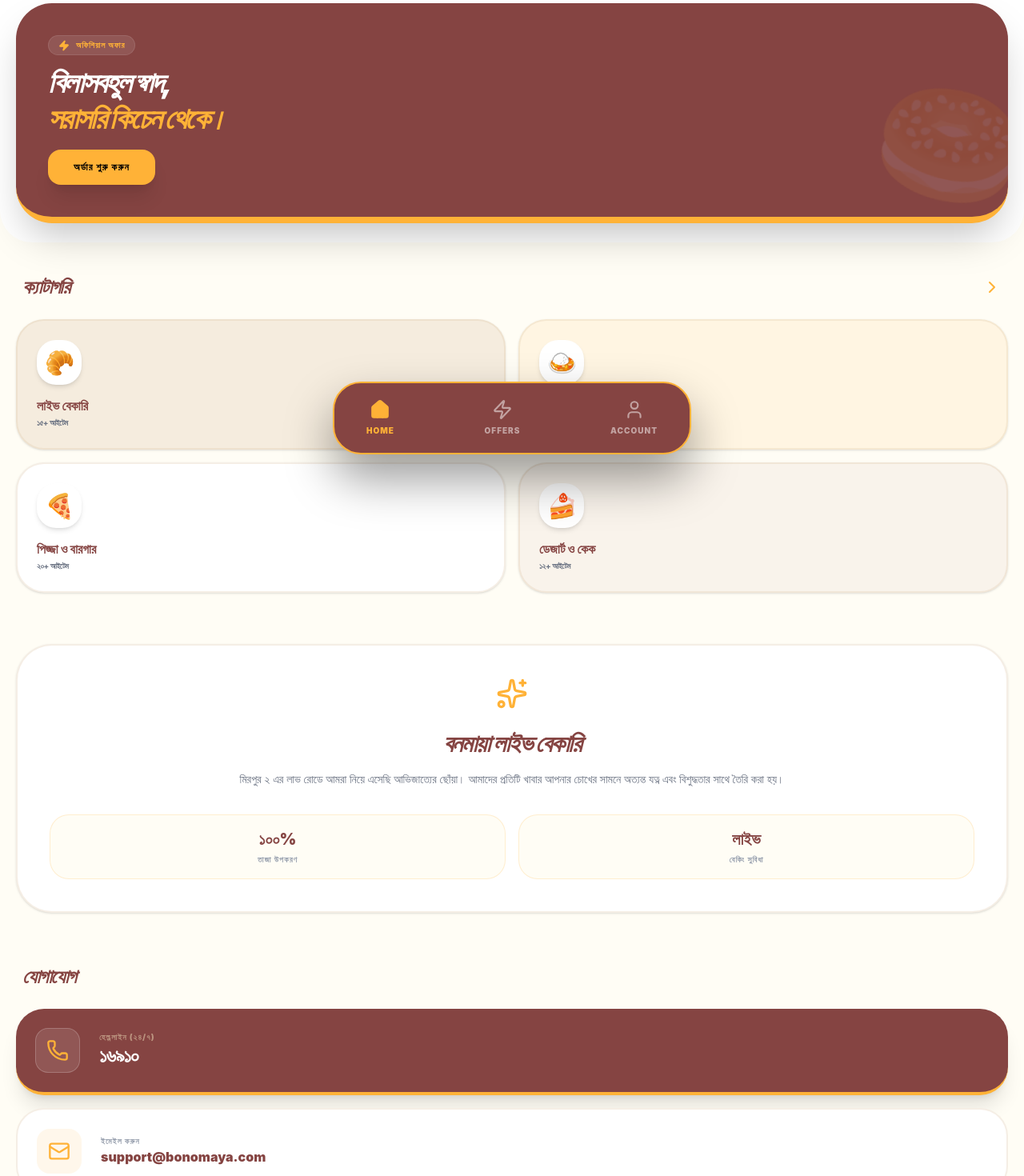
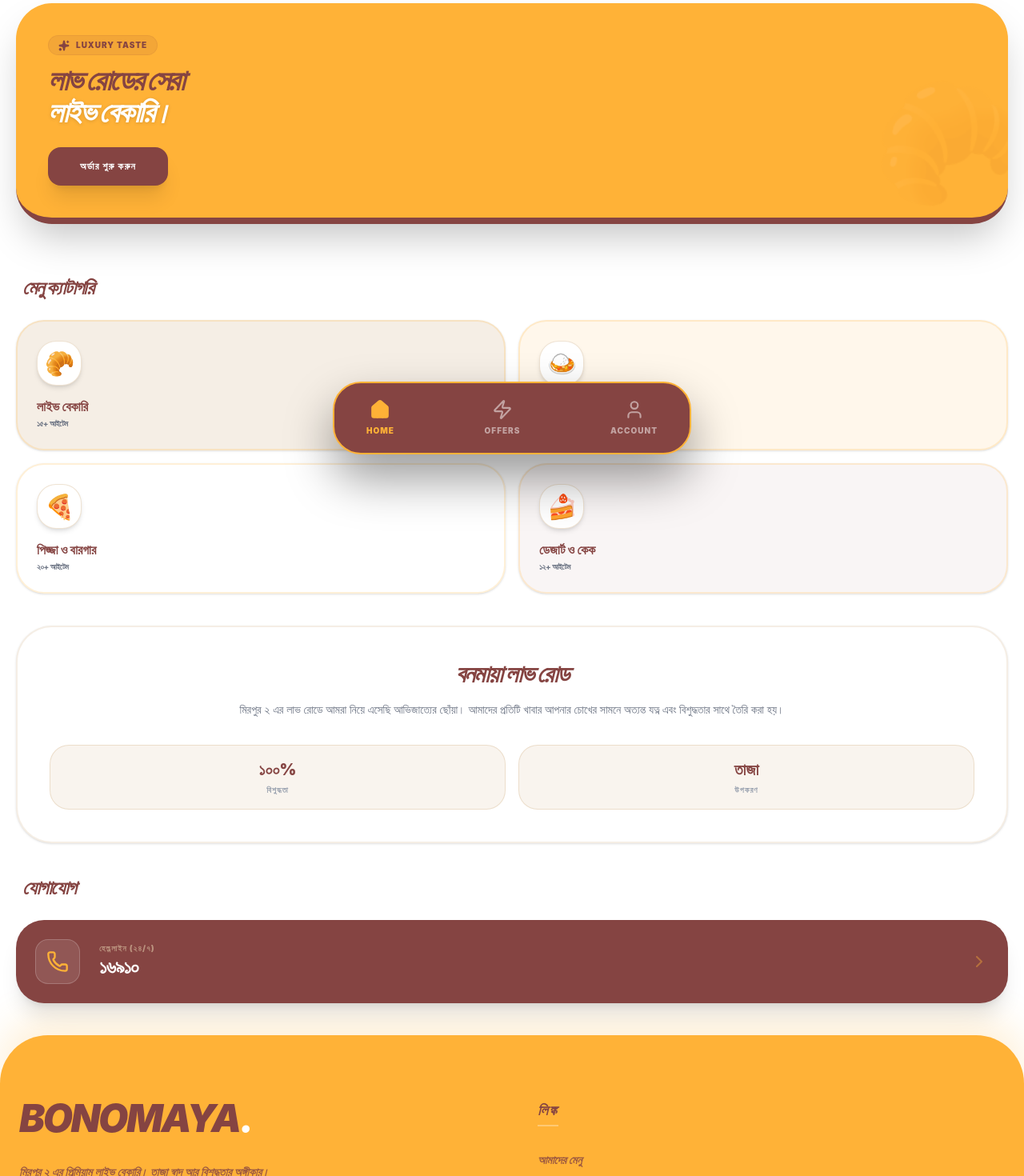
Before and after one commit to masumbillah-swe/bonomaya-official, a Next.js app: page / in a window 1280 px wide. Shown: the part 200-1670 px from the top of the page at 80% size. Built offline with nearby package versions, Linux system fonts and the light colour scheme.

Commit message:
added account login system

```diff
--- a/app/page.tsx
+++ b/app/page.tsx
@@ -2,15 +2,14 @@
 
 import { useState } from "react";
 import {
-  ShoppingBag, Home, Search, Heart, User, MapPin, Clock,
+  ShoppingBag, Home, Search, User, MapPin,
   Star, ArrowRight, Phone, Zap, ChevronRight, Facebook,
-  Instagram, Twitter, Mail, MessageCircle, Sparkles, X,
-  Bike, CheckCircle2
+  Instagram, Twitter, Mail, Sparkles, X
 } from "lucide-react";
 
-export default function BonomayaCompleteApp() {
+export default function BonomayaOfficialYellowApp() {
   const [isLoginOpen, setIsLoginOpen] = useState(false);
-  const [authMode, setAuthMode] = useState("login"); // 'login' অথবা 'signup'
+  const [authMode, setAuthMode] = useState("login");
 
   const categories = [
     { name: "লাইভ বেকারি", icon: "🥐", count: "১৫+ আইটেম", color: "bg-[#DFC8A8]/30" },
@@ -21,13 +20,12 @@ export default function BonomayaCompleteApp() {
 
   const handleAuthSubmit = (e: React.FormEvent) => {
     e.preventDefault();
-    // বর্তমানে এটি শুধু একটি সাকসেস মেসেজ দেখাবে
-    alert(authMode === "login" ? "লগইন সফল হয়েছে!" : "আপনার অ্যাকাউন্ট তৈরি হয়েছে!");
+    alert(authMode === "login" ? "লগইন সফল!" : "অ্যাকাউন্ট তৈরি হয়েছে!");
     setIsLoginOpen(false);
   };
 
   return (
-    <main className="min-h-screen bg-[#FFFDF5] font-sans selection:bg-[#FFB237]/40 text-[#1A1A1A]">
+    <main className="min-h-screen bg-[#FFFFFF] font-sans selection:bg-[#FFB237]/40 text-[#1A1A1A]">
 
       {/* --- গোল্ডেন হেডার --- */}
       <header className="sticky top-0 z-[100] bg-white border-b-4 border-[#FFB237] px-6 py-4 flex justify-between items-center shadow-md">
@@ -55,7 +53,7 @@ export default function BonomayaCompleteApp() {
 
       {/* --- স্মার্ট লগইন/সাইন-আপ পপ-আপ --- */}
       {isLoginOpen && (
-        <div className="fixed inset-0 z-[200] flex items-end md:items-center justify-center bg-black/60 backdrop-blur-sm p-4 transition-all">
+        <div className="fixed inset-0 z-[200] flex items-end md:items-center justify-center bg-black/60 backdrop-blur-sm p-4">
           <div className="bg-white w-full max-w-md rounded-t-[40px] md:rounded-[40px] p-8 relative shadow-2xl animate-in slide-in-from-bottom duration-300 border-t-8 border-[#FFB237]">
             <button onClick={() => setIsLoginOpen(false)} className="absolute right-6 top-6 p-2 bg-gray-100 rounded-full hover:bg-gray-200 transition-colors">
               <X size={20} />
@@ -83,7 +81,7 @@ export default function BonomayaCompleteApp() {
                 <label className="text-[10px] font-black uppercase text-gray-400 ml-2 mb-1 block tracking-widest">পাসওয়ার্ড</label>
                 <input type="password" placeholder="••••••••" className="w-full bg-gray-50 border-2 border-gray-100 rounded-2xl py-4 px-6 font-bold outline-none focus:border-[#FFB237] transition-all" required />
               </div>
-              <button className="w-full bg-[#854442] text-white py-5 rounded-2xl font-black uppercase tracking-[0.2em] shadow-xl shadow-[#854442]/20 active:scale-95 transition-all">
+              <button className="w-full bg-[#854442] text-white py-5 rounded-2xl font-black uppercase tracking-[0.2em] shadow-xl active:scale-95 transition-all">
                 {authMode === "login" ? "লগইন করুন" : "রেজিস্ট্রেশন করুন"}
               </button>
             </form>
@@ -91,10 +89,7 @@ export default function BonomayaCompleteApp() {
             <div className="mt-8 text-center border-t border-gray-100 pt-6">
               <p className="text-sm font-bold text-gray-500">
                 {authMode === "login" ? "নতুন অ্যাকাউন্ট দরকার?" : "অলরেডি অ্যাকাউন্ট আছে?"}{" "}
-                <button
-                  onClick={() => setAuthMode(authMode === "login" ? "signup" : "login")}
-                  className="text-[#FFB237] font-black underline underline-offset-4"
-                >
+                <button onClick={() => setAuthMode(authMode === "login" ? "signup" : "login")} className="text-[#FFB237] font-black underline underline-offset-4">
                   {authMode === "login" ? "সাইন-আপ করুন" : "লগইন করুন"}
                 </button>
               </p>
@@ -106,42 +101,39 @@ export default function BonomayaCompleteApp() {
       {/* --- সার্চ বার --- */}
       <section className="px-5 pt-6 bg-white pb-4">
         <div className="relative group">
-          <Search className="absolute left-5 top-1/2 -translate-y-1/2 text-gray-400 group-focus-within:text-[#FFB237] transition-colors" size={20} />
+          <Search className="absolute left-5 top-1/2 -translate-y-1/2 text-[#854442]/40 group-focus-within:text-[#FFB237] transition-colors" size={20} />
           <input
             type="text"
             placeholder="আজকে কী খেতে মন চাইছে?"
-            className="w-full bg-gray-50 border-2 border-gray-100 py-4 pl-14 pr-6 rounded-[25px] text-sm font-bold focus:outline-none focus:border-[#FFB237] focus:bg-white transition-all shadow-sm"
+            className="w-full bg-gray-50 border-2 border-gray-100 py-4 pl-14 pr-6 rounded-[25px] text-sm font-bold focus:outline-none focus:border-[#FFB237] transition-all shadow-sm"
           />
         </div>
       </section>
 
-      {/* --- হিরো ব্যানার --- */}
-      <section className="px-5 py-6 bg-white rounded-b-[40px]">
-        <div className="bg-[#854442] rounded-[45px] p-10 text-white relative overflow-hidden shadow-2xl border-b-8 border-[#FFB237]">
+      {/* --- ইয়োলো হিরো ব্যানার --- */}
+      <section className="px-5 py-6">
+        <div className="bg-[#FFB237] rounded-[45px] p-10 text-[#854442] relative overflow-hidden shadow-2xl border-b-8 border-[#854442]">
           <div className="relative z-10">
-            <div className="flex items-center gap-2 mb-3 bg-white/10 w-fit px-3 py-1 rounded-full border border-white/10">
-              <Zap size={14} className="text-[#FFB237] fill-[#FFB237]" />
-              <span className="text-[10px] font-black uppercase tracking-widest text-[#FFB237]">অফিশিয়াল অফার</span>
+            <div className="flex items-center gap-2 mb-3 bg-[#854442]/10 w-fit px-3 py-1 rounded-full border border-[#854442]/10">
+              <Sparkles size={14} className="text-[#854442] fill-[#854442]" />
+              <span className="text-[10px] font-black uppercase tracking-widest text-[#854442]">Luxury Taste</span>
             </div>
-            <h2 className="text-4xl font-black mb-4 leading-tight italic tracking-tighter">
-              বিলাসবহুল স্বাদ, <br /><span className="text-[#FFB237]">সরাসরি কিচেন থেকে।</span>
+            <h2 className="text-4xl font-black mb-6 leading-[1.1] tracking-tighter italic">
+              লাভ রোডের সেরা <br/><span className="text-white drop-shadow-sm">লাইভ বেকারি।</span>
             </h2>
-            <button className="bg-[#FFB237] text-black px-8 py-3.5 rounded-2xl font-black text-xs uppercase tracking-widest shadow-xl active:scale-95 transition-all">অর্ডার শুরু করুন</button>
+            <button className="bg-[#854442] text-white px-10 py-4 rounded-2xl font-black text-xs uppercase tracking-widest shadow-xl active:scale-95 transition-all">অর্ডার শুরু করুন</button>
           </div>
-          <div className="absolute right-[-20px] bottom-[-20px] text-[150px] opacity-10 rotate-12">🥯</div>
+          <div className="absolute right-[-20px] bottom-[-20px] text-[150px] opacity-10 rotate-12 select-none">🥐</div>
         </div>
       </section>
 
       {/* --- মেনু ক্যাটাগরি --- */}
       <section className="px-5 mt-10">
-        <div className="flex justify-between items-center mb-6 px-2">
-            <h3 className="text-2xl font-black tracking-tighter italic text-[#854442]">ক্যাটাগরি</h3>
-            <ChevronRight className="text-[#FFB237]" />
-        </div>
+        <h3 className="text-2xl font-black tracking-tighter italic text-[#854442] mb-6 px-2">মেনু ক্যাটাগরি</h3>
         <div className="grid grid-cols-2 gap-4">
           {categories.map((cat, i) => (
-            <div key={i} className={`${cat.color} p-6 rounded-[35px] border-2 border-[#DFC8A8]/30 shadow-sm flex flex-col gap-4 active:scale-95 transition-all cursor-pointer group hover:border-[#FFB237]`}>
-              <div className="w-14 h-14 bg-white rounded-3xl flex items-center justify-center text-3xl shadow-md group-hover:scale-110 transition-transform">{cat.icon}</div>
+            <div key={i} className={`${cat.color} p-6 rounded-[35px] border-2 border-[#FFB237]/20 shadow-sm flex flex-col gap-4 active:scale-95 transition-all cursor-pointer group hover:border-[#FFB237]`}>
+              <div className="w-14 h-14 bg-white rounded-3xl flex items-center justify-center text-3xl shadow-md border border-[#DFC8A8]/50 group-hover:scale-110 transition-transform">{cat.icon}</div>
               <div className="flex flex-col">
                 <span className="font-black text-md text-[#854442] leading-tight">{cat.name}</span>
                 <span className="text-[10px] font-bold text-gray-500 mt-1 uppercase tracking-tighter">{cat.count}</span>
@@ -152,31 +144,30 @@ export default function BonomayaCompleteApp() {
       </section>
 
       {/* --- আমাদের সম্পর্কে --- */}
-      <section className="px-5 py-16">
+      <section className="px-5 py-10">
         <div className="bg-white rounded-[45px] p-10 text-center border-2 border-[#DFC8A8]/30 shadow-sm relative overflow-hidden">
-            <Sparkles className="mx-auto mb-6 text-[#FFB237]" size={40} />
-            <h3 className="text-3xl font-black mb-4 italic tracking-tighter text-[#854442]">বনমায়া লাইভ বেকারি</h3>
+            <h3 className="text-3xl font-black mb-4 italic tracking-tighter text-[#854442]">বনমায়া লাভ রোড</h3>
             <p className="text-gray-500 text-sm font-medium leading-relaxed mb-8">
                 মিরপুর ২ এর লাভ রোডে আমরা নিয়ে এসেছি আভিজাত্যের ছোঁয়া। আমাদের প্রতিটি খাবার আপনার চোখের সামনে অত্যন্ত যত্ন এবং বিশুদ্ধতার সাথে তৈরি করা হয়।
             </p>
             <div className="flex gap-4">
-                <div className="flex-1 bg-[#FFFDF5] p-4 rounded-3xl border border-[#FFB237]/20">
+                <div className="flex-1 bg-[#DFC8A8]/20 p-4 rounded-3xl border border-[#DFC8A8]/50">
                     <p className="text-xl font-black text-[#854442]">১০০%</p>
-                    <p className="text-[10px] font-bold text-gray-400 uppercase tracking-widest mt-1">তাজা উপকরণ</p>
+                    <p className="text-[10px] font-bold text-gray-400 uppercase tracking-widest mt-1">বিশুদ্ধতা</p>
                 </div>
-                <div className="flex-1 bg-[#FFFDF5] p-4 rounded-3xl border border-[#FFB237]/20">
-                    <p className="text-xl font-black text-[#854442]">লাইভ</p>
-                    <p className="text-[10px] font-bold text-gray-400 uppercase tracking-widest mt-1">বেকিং সুবিধা</p>
+                <div className="flex-1 bg-[#DFC8A8]/20 p-4 rounded-3xl border border-[#DFC8A8]/50">
+                    <p className="text-xl font-black text-[#854442]">তাজা</p>
+                    <p className="text-[10px] font-bold text-gray-400 uppercase tracking-widest mt-1">উপকরণ</p>
                 </div>
             </div>
         </div>
       </section>
 
-      {/* --- যোগাযোগ (Contact) --- */}
+      {/* --- যোগাযোগ --- */}
       <section className="px-5 pb-10">
         <h3 className="text-2xl font-black italic text-[#854442] mb-6 tracking-tighter px-2">যোগাযোগ</h3>
         <div className="grid grid-cols-1 gap-4">
-          <a href="tel:16910" className="bg-[#854442] p-6 rounded-[35px] flex items-center gap-6 text-white active:scale-95 transition-all shadow-xl border-b-4 border-[#FFB237]">
+          <a href="tel:16910" className="bg-[#854442] p-6 rounded-[35px] flex items-center gap-6 text-white active:scale-95 transition-all shadow-xl">
             <div className="w-14 h-14 bg-white/10 rounded-2xl flex items-center justify-center border border-white/20">
               <Phone size={28} className="text-[#FFB237]" />
             </div>
@@ -184,27 +175,18 @@ export default function BonomayaCompleteApp() {
               <p className="text-[10px] font-black uppercase opacity-60 tracking-widest text-[#DFC8A8]">হেল্পলাইন (২৪/৭)</p>
               <p className="text-2xl font-black tracking-tighter">১৬৯১০</p>
             </div>
+            <ChevronRight className="ml-auto opacity-40 text-[#FFB237]" />
           </a>
-
-          <div className="bg-white p-6 rounded-[35px] flex items-center gap-6 border-2 border-[#DFC8A8]/30">
-            <div className="w-14 h-14 bg-[#FFB237]/10 rounded-2xl flex items-center justify-center text-[#FFB237]">
-              <Mail size={28} />
-            </div>
-            <div>
-              <p className="text-[10px] font-black uppercase text-gray-400 tracking-widest">ইমেইল করুন</p>
-              <p className="text-md font-black text-[#854442]">support@bonomaya.com</p>
-            </div>
-          </div>
         </div>
       </section>
 
-      {/* --- অফিসিয়াল ইয়োলো ফুটার --- */}
+      {/* --- অফিশিয়াল ইয়েলো ফুটার --- */}
       <footer className="bg-[#FFB237] text-[#854442] pt-20 pb-40 px-6 rounded-t-[60px] shadow-[0_-20px_50px_rgba(255,178,55,0.2)]">
         <div className="max-w-7xl mx-auto">
           <div className="grid grid-cols-1 md:grid-cols-4 gap-16 mb-16">
             <div className="col-span-1 md:col-span-2">
               <div className="text-5xl font-black tracking-tighter mb-8 italic text-[#854442]">BONOMAYA<span className="text-white">.</span></div>
-              <p className="text-[#854442]/80 text-sm font-bold leading-relaxed max-w-xs mb-10 italic underline underline-offset-4 decoration-white/30">মিরপুর ২ এর প্রিমিয়াম লাইভ বেকারি। তাজা স্বাদ আর বিশুদ্ধতার অঙ্গীকার।</p>
+              <p className="text-[#854442]/80 text-sm font-bold leading-relaxed max-w-xs mb-10 italic">মিরপুর ২ এর প্রিমিয়াম লাইভ বেকারি। তাজা স্বাদ আর বিশুদ্ধতার অঙ্গীকার।</p>
               <div className="flex gap-5">
                 {[Facebook, Instagram, Twitter].map((Icon, i) => (
                   <button key={i} className="w-12 h-12 bg-white/30 rounded-2xl flex items-center justify-center hover:bg-[#854442] hover:text-white transition-all border border-[#854442]/10 shadow-sm">
@@ -219,7 +201,6 @@ export default function BonomayaCompleteApp() {
                 <li className="hover:text-white cursor-pointer transition">আমাদের মেনু</li>
                 <li className="hover:text-white cursor-pointer transition">আমাদের গল্প</li>
                 <li className="hover:text-white cursor-pointer transition">শর্তাবলী</li>
-                <li className="hover:text-white cursor-pointer transition">ক্যারিয়ার</li>
               </ul>
             </div>
           </div>
@@ -229,7 +210,7 @@ export default function BonomayaCompleteApp() {
         </div>
       </footer>
 
-      {/* --- স্মার্ট ন্যাভিগেশন বার --- */}
+      {/* --- অ্যাপ ন্যাভিগেশন বার --- */}
       <nav className="fixed bottom-8 left-1/2 -translate-x-1/2 w-[92%] max-w-md bg-[#854442] border-2 border-[#FFB237] shadow-[0_30px_60px_rgba(0,0,0,0.4)] rounded-[35px] px-10 py-5 flex justify-between items-center z-[120]">
         <button className="flex flex-col items-center gap-1.5 text-[#FFB237]">
           <Home size={26} fill="currentColor" />
```
